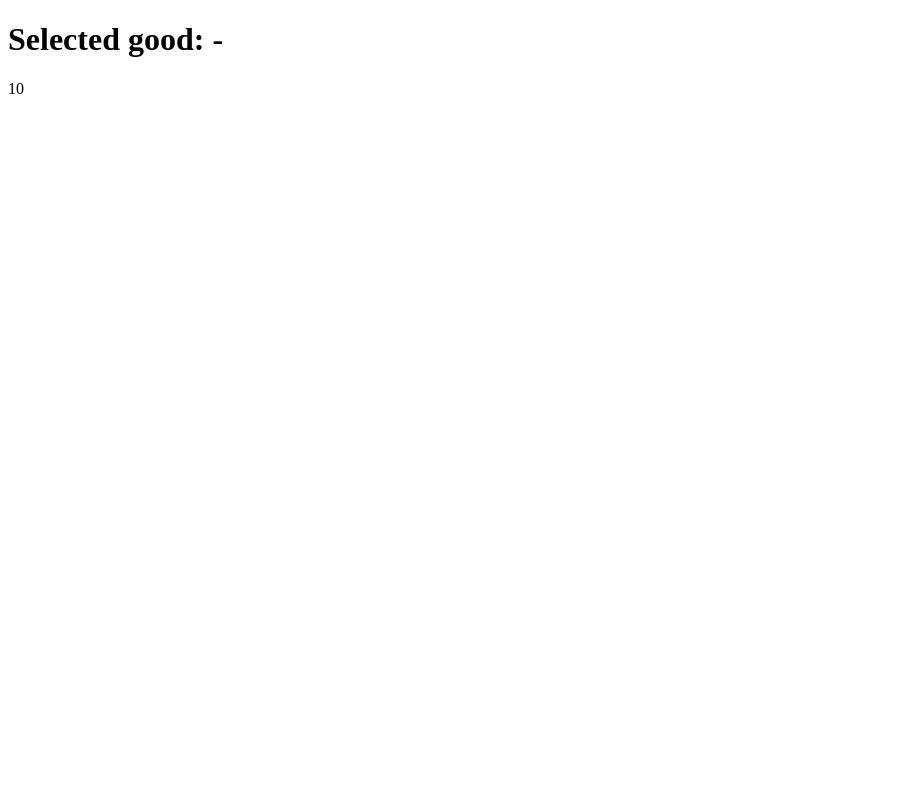
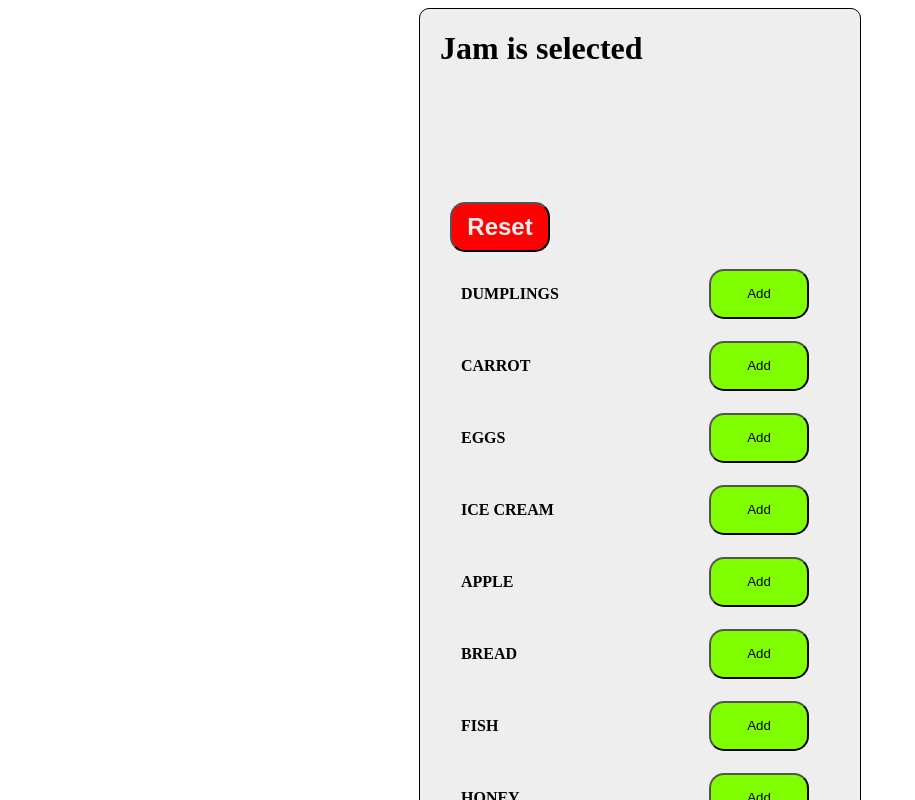
Before and after one commit to mate-academy/react_goods-selector, a React (Create React App) app: page / in a window 1280 px wide. Shown: the top 800 px of the page, without its empty margins (0-915 px from the left). Built offline with nearby package versions, Linux system fonts and the light colour scheme; the HTML template or start-up script is replaced by a standard one.

Commit message:
Solution?

```diff
--- a/src/App.js
+++ b/src/App.js
@@ -14,11 +14,86 @@ const goodsFromServer = [
   'Garlic',
 ];
 
-const App = () => (
-  <div className="App">
-    <h1>Selected good: -</h1>
-    {goodsFromServer.length}
-  </div>
-);
+class App extends React.Component {
+  state = {
+    selectedGoods: ['Jam'],
+  }
+
+  renderTitle = () => {
+    const { selectedGoods } = this.state;
+
+    switch (selectedGoods.length) {
+      case 0:
+        return `No goods selected`;
+      case 1:
+        return `${selectedGoods[0]} is selected`;
+      default:
+        return `${selectedGoods.slice(0, -1).join(', ')} and
+          ${selectedGoods.slice(-1)} are selected`;
+    }
+  }
+
+  addGoods = (good) => {
+    this.setState(prevState => ({
+      selectedGoods: [...prevState.selectedGoods, good],
+    }));
+  };
+
+  removeGoods = (good) => {
+    this.setState(prevState => ({
+      selectedGoods: prevState.selectedGoods.filter(
+        selectedGood => selectedGood !== good,
+      ),
+    }));
+  };
+
+  resetGoods = () => {
+    this.setState({ selectedGoods: [] });
+  }
+
+  render() {
+    const { selectedGoods } = this.state;
+
+    return (
+      <div className="App">
+        <h1 className="App__title">{this.renderTitle()}</h1>
+
+        <button
+          type="button"
+          className="button reset"
+          onClick={this.resetGoods}
+          disabled={!selectedGoods.length}
+        >
+          Reset
+        </button>
+
+        <ul className="App__list">
+          {goodsFromServer.map(good => (
+            <li
+              key={good}
+              className={`App__item ${selectedGoods.includes(good)
+                ? 'selected' : ''}`}
+            >
+              <span>{good}</span>
+              <button
+                type="button"
+                className={'button'
+                  + ` ${selectedGoods.includes(good) ? 'active' : 'inactive'}`}
+                onClick={() => (
+                  selectedGoods.includes(good)
+                    ? this.removeGoods(good)
+                    : this.addGoods(good)
+                )}
+              >
+                {selectedGoods.includes(good)
+                  ? 'Remove' : 'Add'}
+              </button>
+            </li>
+          ))}
+        </ul>
+      </div>
+    );
+  }
+}
 
 export default App;
--- a/src/App.scss
+++ b/src/App.scss
@@ -1 +1,75 @@
-// styles go here
+.App {
+  max-width: 400px;
+  min-height: 400px;
+  margin: 0 auto;
+  background-color: #eee;
+  padding: 0 20px;
+  border: 1px solid #000;
+  border-radius: 10px;
+
+  &__title {
+    min-height: 150px;
+  }
+
+  &__list {
+    list-style: none;
+    display: flex;
+    padding-left: 0;
+    flex-direction: column;
+
+    font-weight: bold;
+    text-transform: uppercase;
+    gap: 20px;
+  }
+
+  &__item {
+    border: 1px solid #eee;
+    display: flex;
+    align-items: center;
+    justify-content: space-between;
+    border-radius: 10px;
+    padding: 0 20px;
+  }
+}
+
+.button {
+  height: 50px;
+  width: 100px;
+  border-radius: 15px;
+  margin: 0 10px;
+  transition: transform 0.4s, background-color 0.4s;
+
+  &:hover {
+    transform: scale(1.1);
+    cursor: pointer;
+  }
+}
+
+.active {
+  background-color: tomato;
+}
+
+.inactive {
+  background-color: chartreuse;
+}
+
+.reset {
+  background-color: red;
+  color: #eee;
+  font-weight: bold;
+  font-size: 1.5rem;
+
+  &:disabled {
+    background-color: #eee;
+    color: black;
+
+    &:hover {
+      transform: initial;
+      cursor: initial;
+    }
+  }
+}
+
+.selected {
+  background-color: chartreuse;
+}
```
